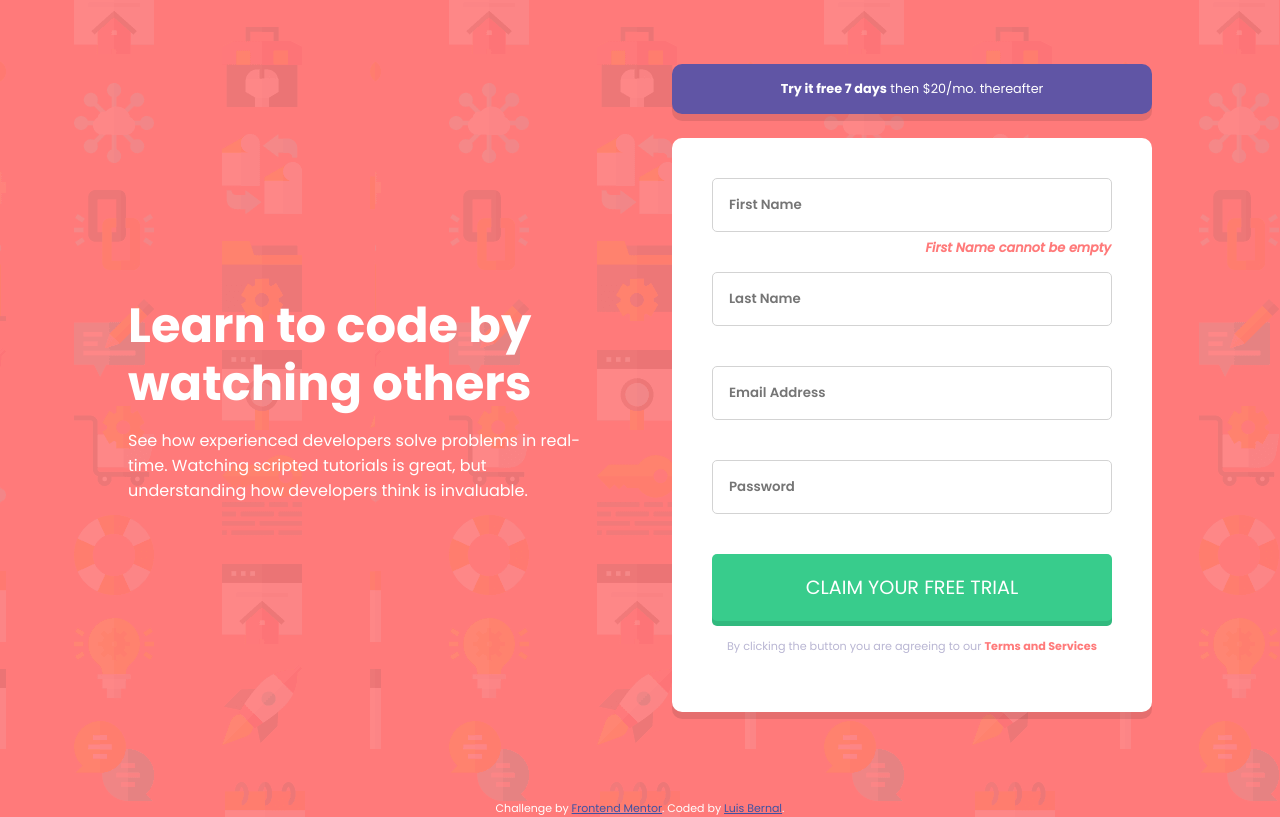
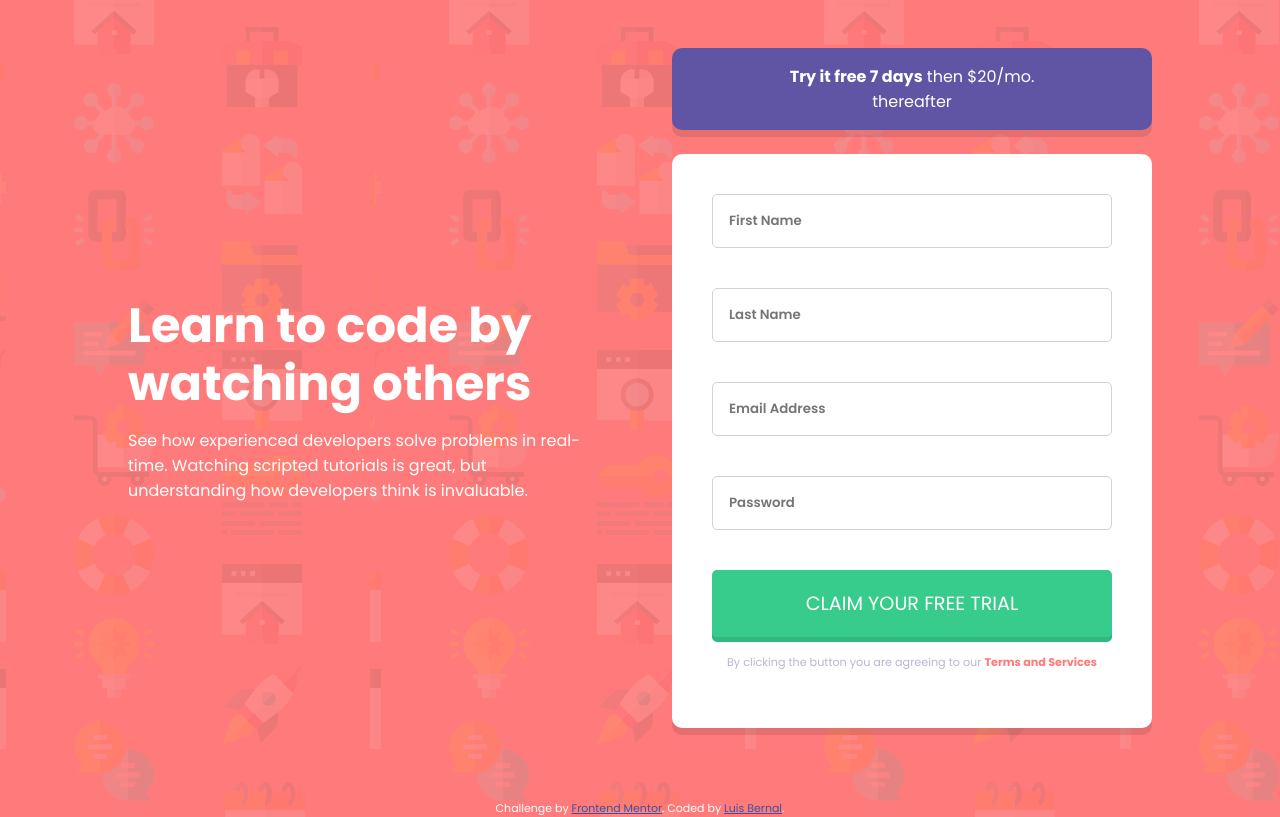
Before and after one commit to FrontendMentor-Lecap/Intro-Component-with-signup-form-master, a plain HTML site: page index.html in a window 1280 px wide. Drawn offline with Linux system fonts and the light colour scheme.

Commit message:
CSS minor fixes

```diff
--- a/index.html
+++ b/index.html
@@ -71,9 +71,7 @@
                 class="error-icon"
                 id="name-error-icon"
               />
-              <small class="error__message" id="name-error"
-                >First Name cannot be empty</small
-              >
+              <small class="error__message" id="name-error"></small>
             </div>
 
             <div class="input__container">
--- a/style.css
+++ b/style.css
@@ -168,6 +168,10 @@ form button:hover {
     padding: 0;
   }
 
+  .interaction__button {
+    font-size: 1rem;
+  }
+
   .interaction__form {
     margin: 1.5rem 0;
     padding: 2.5rem;
```
